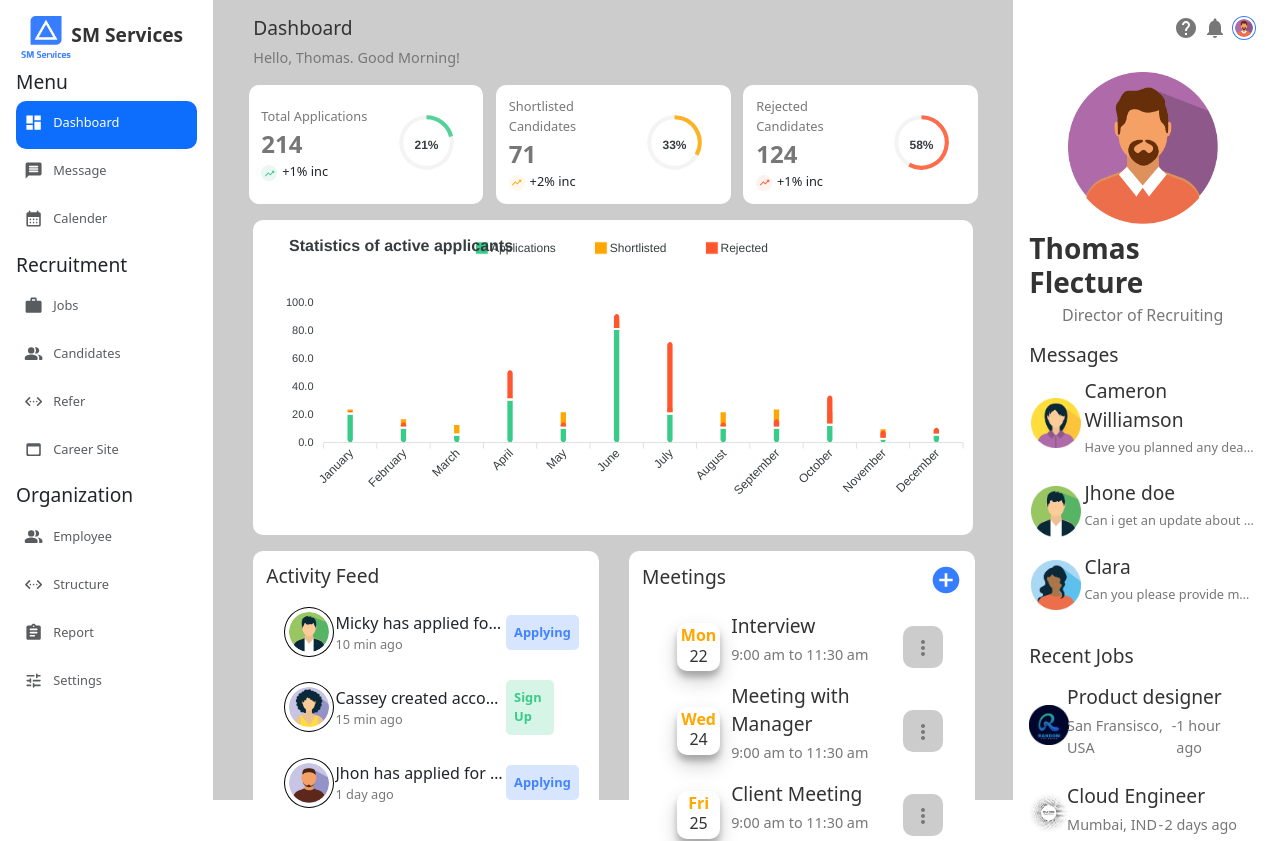
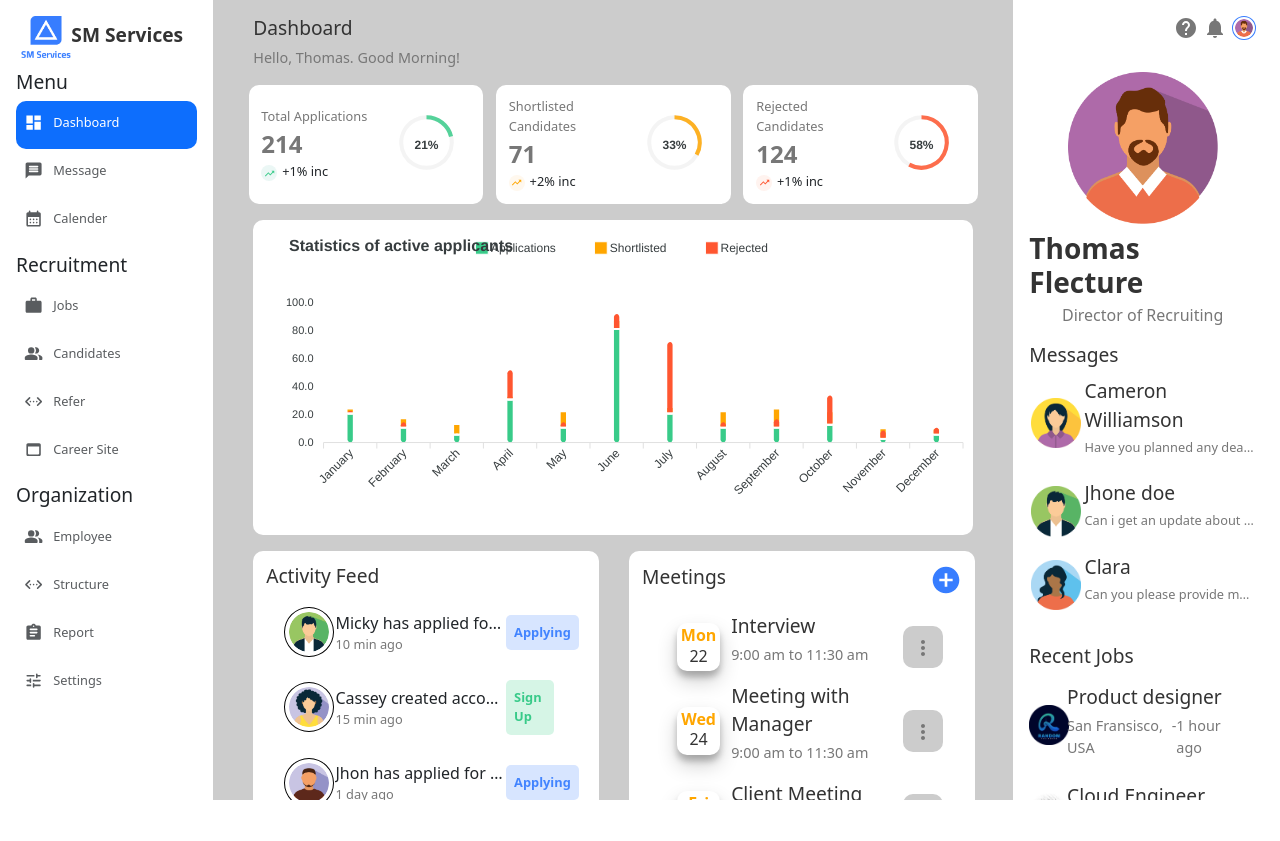
Before and after one commit to Manoj-880/Employ-managment-frontend, a React (Create React App) app: page / in a window 1280 px wide. Shown: the top 841 px of the page. After the commit the page ends 800 px from the top, so only its background shows below. Built offline with nearby package versions, Linux system fonts and the light colour scheme.

Commit message:
added routes from sidenav

```diff
--- a/src/App.css
+++ b/src/App.css
@@ -4,6 +4,10 @@
   --white: #fff;
   --gray: #ccc;
   --darkgrey: #777;
+}
+
+::-webkit-scrollbar{
+  width: 0;
 }
 
 * {
@@ -79,6 +83,7 @@
   height: 100vh;
   display: flex;
   flex-direction: row;
+  overflow: hidden;
 }
 
 /* ------Sidenav CSS------ */
@@ -123,11 +128,15 @@
 
 .dashboard {
   display: flex;
+  background-color: var(--gray);
+  height: 100%;
 }
 .dashboard-main {
   padding-left: 2.5rem;
   padding-right: 2.5rem;
   padding-top: 1rem;
+  padding-bottom: 2rem;
+  overflow: auto;
 }
 .dash-greet {
   display: flex;
@@ -327,6 +336,7 @@
   background-color: var(--white);
   padding: 1rem;
   padding-right: 1.5rem;
+  overflow: auto;
 }
 .profile-top-bar{
   color: var(--darkgrey);
--- a/src/App.js
+++ b/src/App.js
@@ -10,7 +10,7 @@ function App() {
     <BrowserRouter>
       <Routes>
         <Route path='/login' element={<LoginPage/>}/>
-        <Route path='/' element={<MainPage/>}/>
+        <Route path='*' element={<MainPage/>}/>
       </Routes>
     </BrowserRouter>
     </>
--- a/src/components/sideNav.jsx
+++ b/src/components/sideNav.jsx
@@ -56,7 +56,7 @@ const SideNav = ({
       id: 7,
       icon: <WebAssetRoundedIcon />,
       name: "Career Site",
-      path: '/careeers'
+      path: '/careers'
     },
     {
       id: 8,
@@ -104,7 +104,7 @@ const SideNav = ({
           <h3 className="navlisthead">Menu</h3>
           {navItems.slice(0, 3).map((navItems) => (
             <Link
-              // to={navItems.path}
+              to={navItems.path}
               key={navItems.id}
               className={
                 navItems.id === navActive ? navStyle.active : navStyle.inActive
@@ -122,7 +122,7 @@ const SideNav = ({
           <h3 className="navlisthead">Recruitment</h3>
           {navItems.slice(3, 7).map((navItems) => (
             <Link
-              // to={navItems.path}
+              to={navItems.path}
               key={navItems.id}
               className={
                 navItems.id === navActive ? navStyle.active : navStyle.inActive
@@ -140,7 +140,7 @@ const SideNav = ({
           <h3 className="navlisthead">Organization</h3>
           {navItems.slice(7, 11).map((navItems) => (
             <Link
-              // to={navItems.path}
+              to={navItems.path}
               key={navItems.id}
               className={
                 navItems.id === navActive ? navStyle.active : navStyle.inActive
--- a/src/pages/mainPage.jsx
+++ b/src/pages/mainPage.jsx
@@ -1,4 +1,5 @@
 import React, { useState } from 'react'
+import { Routes, Route } from 'react-router-dom'
 import SideNav from '../components/sideNav'
 import Dashboard from '../components/mainpage components/dashboard'
 import Message from '../components/mainpage components/message'
@@ -14,29 +15,42 @@ import Settings from '../components/mainpage components/settings'
 
 const MainPage = () => {
   const [navActive, setnavActive] = useState(1);
-  const rendercomponent = () => {
-    switch(navActive) {
-      case 1: return <Dashboard/>;
-      case 2: return <Message/>;
-      case 3: return <Calender/>;
-      case 4: return <Jobs/>;
-      case 5: return <Candidates/>;
-      case 6: return <Refer/>;
-      case 7: return <Career/>;
-      case 8: return <Employee/>;
-      case 9: return <Structure/>;
-      case 10: return <Report/>;
-      case 11: return <Settings/>;
-      default: return <Dashboard/>;
-    }
-  }
+  // const rendercomponent = () => {
+  //   switch(navActive) {
+  //     case 1: return <Dashboard/>;
+  //     case 2: return <Message/>;
+  //     case 3: return <Calender/>;
+  //     case 4: return <Jobs/>;
+  //     case 5: return <Candidates/>;
+  //     case 6: return <Refer/>;
+  //     case 7: return <Career/>;
+  //     case 8: return <Employee/>;
+  //     case 9: return <Structure/>;
+  //     case 10: return <Report/>;
+  //     case 11: return <Settings/>;
+  //     default: return <Dashboard/>;
+  //   }
+  // }
   return (
     <div className='mainpage col-12'>
         <div className='col-2'>
-          <SideNav navActive={navActive} setnavActive={setnavActive}/>
-        </div>
-        <div className='main-component col-10'>
-          {rendercomponent()}
+            <SideNav navActive={navActive} setnavActive={setnavActive}/>
+          </div>
+          <div className='main-component col-10'>
+            {/* {rendercomponent()} */}
+            <Routes>
+              <Route path='/' element={<Dashboard/>}/>
+              <Route path='/message' element={<Message/>}/>
+              <Route path='/calender' element={<Calender/>}/>
+              <Route path='/jobs' element={<Jobs/>}/>
+              <Route path='/candidates' element={<Candidates/>}/>
+              <Route path='/refer' element={<Refer/>}/>
+              <Route path='/careers' element={<Career/>}/>
+              <Route path='/employee' element={<Employee/>}/>
+              <Route path='/structure' element={<Structure/>}/>
+              <Route path='/report' element={<Report/>}/>
+              <Route path='/settings' element={<Settings/>}/>
+            </Routes>
         </div>
     </div>
   )
```
